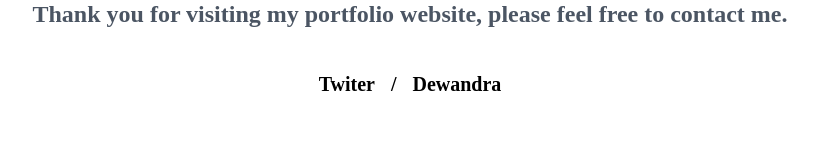
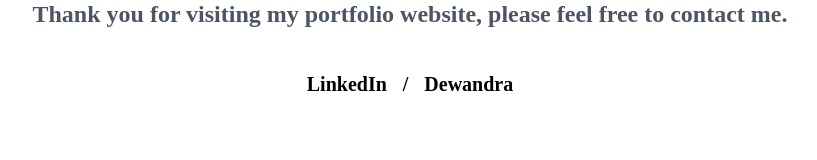
Before and after one commit to dewandra/webprobadi, a React (Vite) app: page / in a window 1280 px wide. Shown: the part 3442-3602 px from the top of the page, without its empty margins (230-1047 px from the left). Built offline with nearby package versions, Linux system fonts and the light colour scheme; a web font is replaced by a local one.

Commit message:
under maintanance

```diff
--- a/src/component/Contact.jsx
+++ b/src/component/Contact.jsx
@@ -12,7 +12,7 @@ const Contact = () => {
           contact me.{" "}
         </p>
         <div className="flex text-l md:text-xl font-semibold text-black mt-10">
-          <a href="#">Twiter</a>
+          <a href="#">LinkedIn</a>
           <p className="mx-4">/</p>
           <a href="#">Dewandra</a>
         </div>
```
